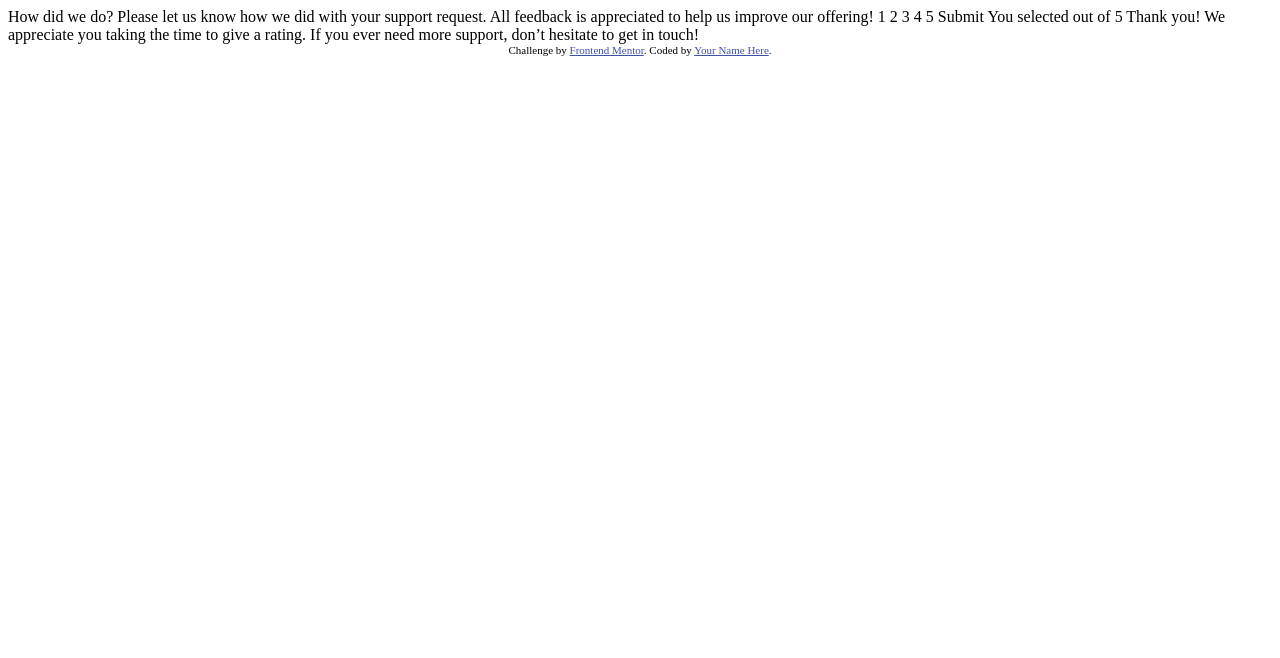
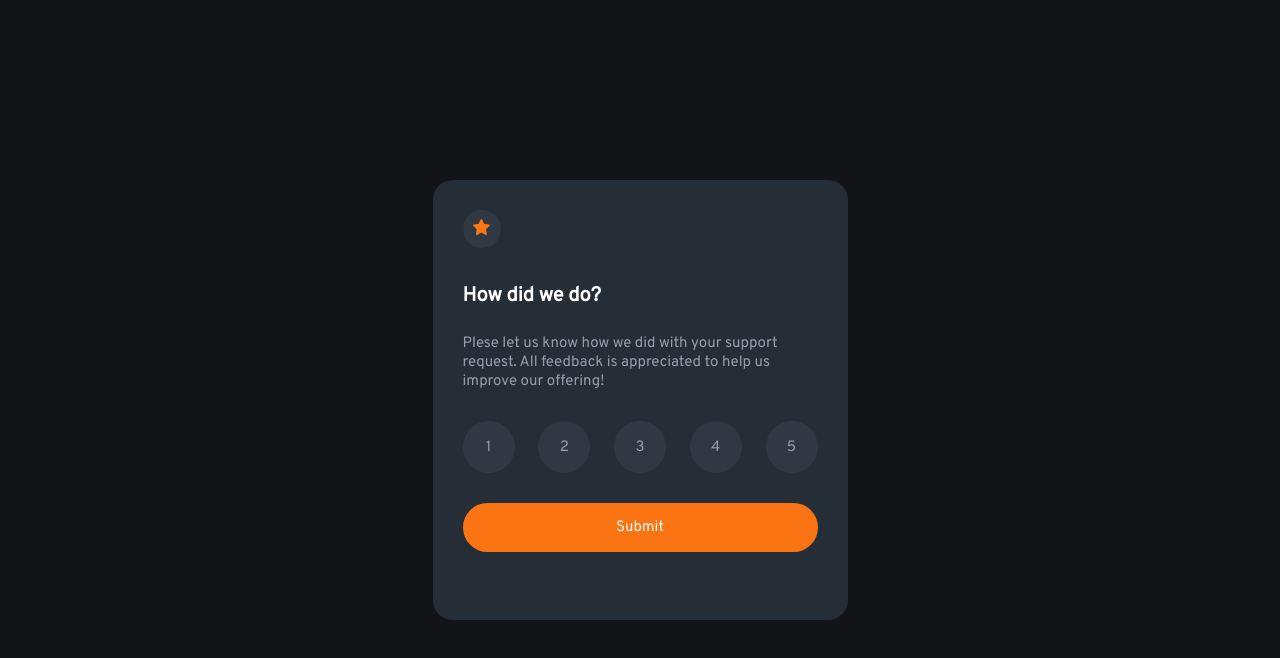
Before and after one commit to Kappapridezxc/coding-challenge-02, a plain HTML site: page index.html in a window 1280 px wide. Drawn offline with Linux system fonts and the light colour scheme.

Commit message:
coding challege update 09/19/2023

```diff
--- /dev/null
+++ b/css/style.css
@@ -0,0 +1,90 @@
+@import url('https://fonts.googleapis.com/css?family=Overpass');
+html,
+body {
+  margin: 0;
+  padding: 0;
+  font-size: 10px;
+}
+body * {
+  box-sizing: border-box;
+  margin: 0;
+  padding: 0;
+}
+body {
+  color: #000;
+  background-color: hsl(216, 12%, 8%);
+  height: 100vh;
+  font-family: 'Overpass';
+  color: hsl(217, 12%, 63%);
+}
+ol,ul {
+  list-style: none;
+}
+.ratingBody {
+  font-size: 1.5rem;
+  position: absolute;
+  margin: auto;
+  top: 0;
+  right: 0;
+  bottom: 0;
+  left: 0;
+  background-color: hsl(213, 19%, 18%);
+  padding: 3rem;
+  height: 55vh;
+  width: 41.5rem;
+  border-radius: 20px;
+}
+.ratingStarLogo {
+  position: relative;
+  line-height: 1;
+  padding: 0.9rem 1.05rem;
+  background-color: hsl(217, 12%, 63%, 0.1);
+  display: inline-block;
+  border-radius: 50%;
+  margin-bottom: 3.5rem;
+}
+h1 {
+  font-size: 2rem;
+  font-weight: 600;
+  color: hsl(0, 0%, 100%);
+  margin-bottom: 2.5rem;
+}
+.rating-numbers ol {
+  display: flex;
+  justify-content: space-between;
+  margin-top: 3rem;
+}
+.rating-numbers ol li {
+  cursor: pointer;
+  background-color: hsl(217, 12%, 63%, 0.1);
+  border-radius: 50%;
+  text-align: center;
+  width: 5.2rem;
+  padding: 1.65rem 0;
+}
+.rating-numbers ol li:hover {
+  background-color: hsl(217, 12%, 63%);
+  color: hsl(0, 0%, 100%);
+}
+.rating-numbers ol li.active {
+  background-color: hsl(25, 97%, 53%);
+  color: hsl(0, 0%, 100%);
+}
+.rating-submit {
+  margin-top: 3rem;
+}
+.submit-btn {
+  display: block;
+  width: 100%;
+  text-align: center;
+  text-decoration: none;
+  color: hsl(0, 0%, 100%);
+  background-color: hsl(25, 97%, 53%);
+  padding: 1.5rem;
+  border-radius: 3rem;
+}
+
+.submit-btn:hover {
+  background-color: hsl(0, 0%, 100%);
+  color: hsl(25, 97%, 53%);
+}
--- a/index.html
+++ b/index.html
@@ -6,44 +6,31 @@
 
   <link rel="icon" type="image/png" sizes="32x32" href="./images/favicon-32x32.png">
 
-  <title>Frontend Mentor | Interactive rating component</title>
+  <title>Coding Challenge Week 2 | Interactive rating component</title>
 
-  <!-- Feel free to remove these styles or customise in your own stylesheet 👍 -->
-  <style>
-    .attribution { font-size: 11px; text-align: center; }
-    .attribution a { color: hsl(228, 45%, 44%); }
-  </style>
+  <link href="css/style.css" rel="stylesheet" type="text/css" >
 </head>
 <body>
 
-  <!-- Rating state start -->
-
-  How did we do?
-
-  Please let us know how we did with your support request. All feedback is appreciated
-  to help us improve our offering!
-
-  1 2 3 4 5
-
-  Submit
-
-  <!-- Rating state end -->
-
-  <!-- Thank you state start -->
-
-  You selected <!-- Add rating here --> out of 5
-
-  Thank you!
-
-  We appreciate you taking the time to give a rating. If you ever need more support,
-  don’t hesitate to get in touch!
-
-  <!-- Thank you state end -->
-
-
-  <div class="attribution">
-    Challenge by <a href="https://www.frontendmentor.io?ref=challenge" target="_blank">Frontend Mentor</a>.
-    Coded by <a href="#">Your Name Here</a>.
+  <div class="ratingBody">
+    <div class="ratingStarLogo">
+      <img src="images/icon-star.svg" alt="icon star">
+    </div>
+    <div class="ratingTxtBlock">
+      <h1>How did we do?</h1>
+      <p>Plese let us know how we did with your support request. All feedback is appreciated to help us improve our offering!</p>
+    </div>
+    <div class="rating-numbers">
+      <ol>
+        <li class="number">1</li>
+        <li class="number">2</li>
+        <li class="number">3</li>
+        <li class="number">4</li>
+        <li class="number">5</li>
+      </ol>
+    </div>
+    <p class="rating-submit unclickable"><a href="#" class="submit-btn">Submit</a></p>
   </div>
+<script src="js/script.js" type="text/javascript"></script>
 </body>
 </html>
--- /dev/null
+++ b/js/script.js
@@ -0,0 +1,32 @@
+(function() {
+  activeNumber();
+  var submitButton = document.querySelector('.submit-btn');
+  submitButton.addEventListener('click', function(){
+    var selected = getSelectedNumber();
+    if (selected == "" || selected == null) {
+      alert('Please rate us!');
+    }else {
+      alert(selected);
+    }
+  });
+  function activeNumber(){
+    var numberList = document.getElementsByClassName('number');
+      for (i=0; i < numberList.length; i++) {
+        numberList[i].addEventListener('click', function(){
+          for (x=0; x < numberList.length; x++) {
+            numberList[x].classList.remove('active');
+          }
+          this.classList.add('active');
+      });
+    };
+  }
+  function getSelectedNumber(){
+    var selectedNumber = document.querySelector('.active')
+    if (selectedNumber == null) {
+      return null;
+    }else {
+      var number = selectedNumber.textContent;
+      return number;
+    }
+  };
+}());
```
